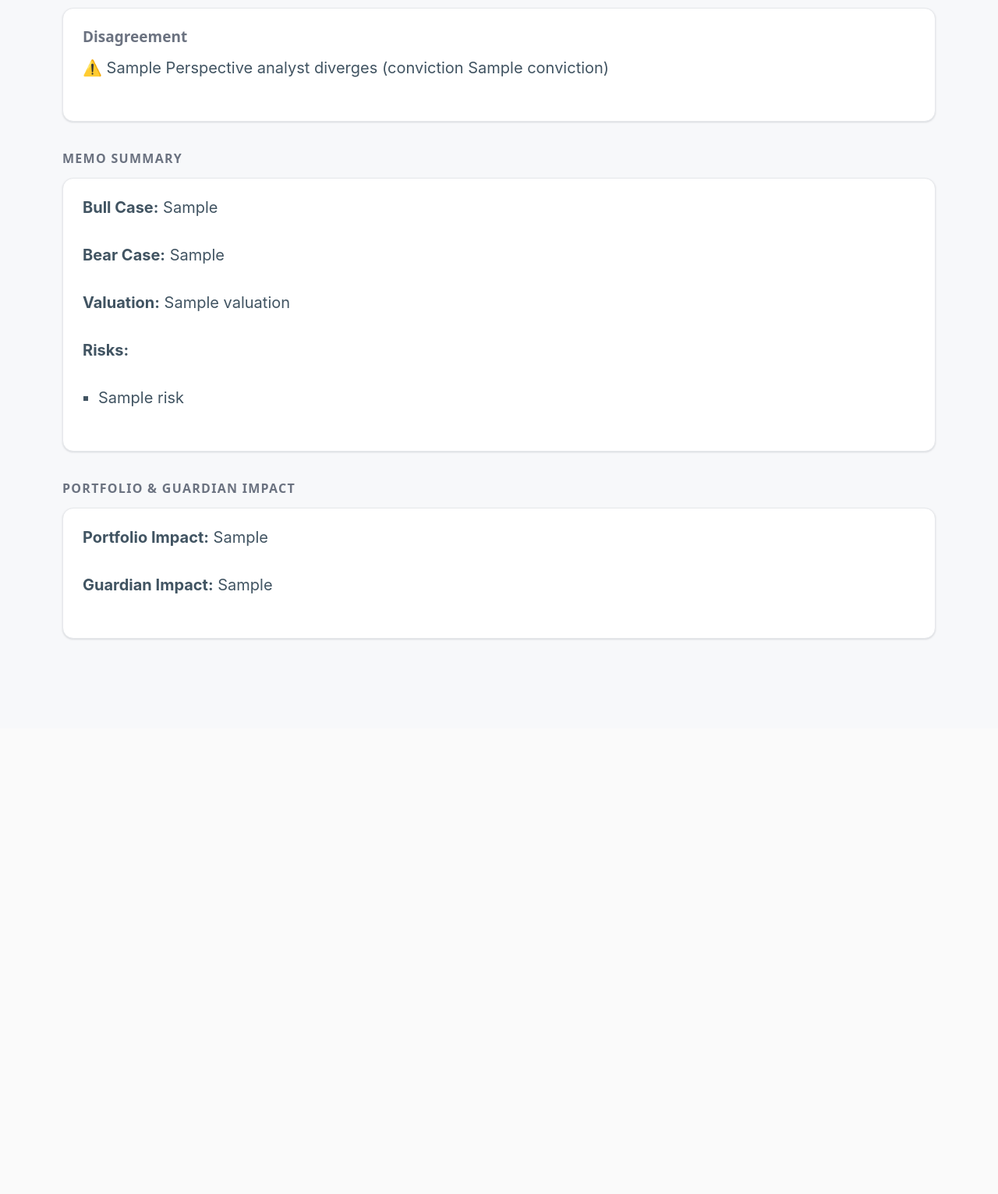
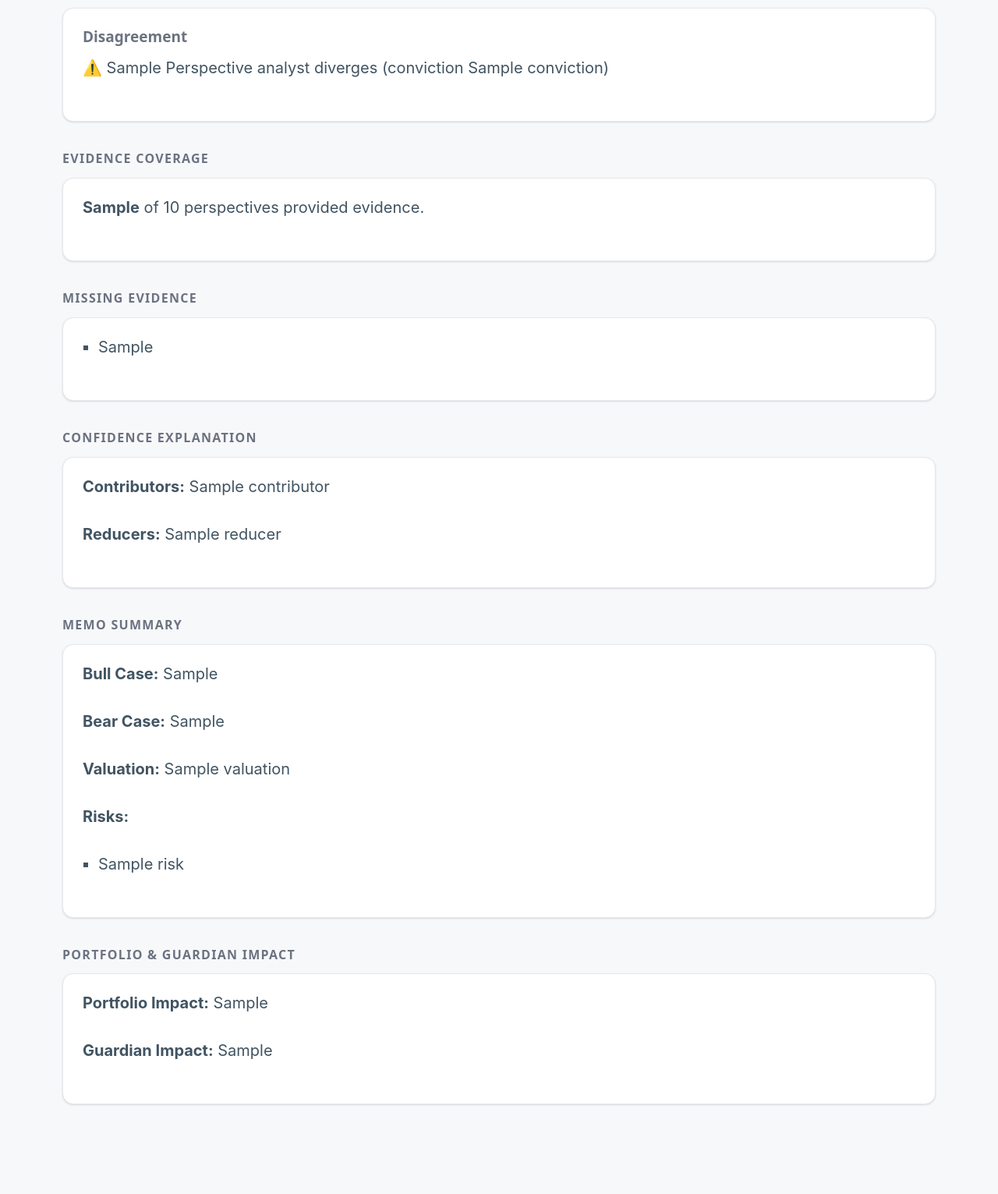
Before and after one commit to Lolitadelgadosharona/CompoundOS, a Python web app: template apps/api/templates/decision_workspace.html in a window 1280 px wide. Shown: the part 1143-2674 px from the top of the page at 78% size. Before the commit the page ends 1964 px from the top, so only its background shows below. Run offline with Jinja, Linux system fonts and the light colour scheme; the template is opened without the code that fills it: most values are stand-ins (such as "Sample title", 1, 10 or a date in 2020); some libraries are stand-ins or nearby versions.

Commit message:
feat: add decision evidence intelligence to workspace

```diff
--- a/apps/api/templates/decision_workspace.html
+++ b/apps/api/templates/decision_workspace.html
@@ -59,6 +59,49 @@
     {% else %}
     <p class="muted">No committee perspectives available.</p>
     {% endif %}
+</section>
+
+<!-- Evidence Coverage -->
+<section>
+    <h2 class="section-title">Evidence Coverage</h2>
+    <div class="card">
+        <p><strong>{{ ws.evidence_coverage.with_evidence }}</strong> of
+            {{ ws.evidence_coverage.total }} perspectives provided evidence.</p>
+    </div>
+</section>
+
+<!-- Missing Evidence -->
+<section>
+    <h2 class="section-title">Missing Evidence</h2>
+    {% if ws.missing_evidence %}
+    <div class="card">
+        <ul>
+            {% for m in ws.missing_evidence %}
+            <li>{{ m }}</li>
+            {% endfor %}
+        </ul>
+    </div>
+    {% else %}
+    <p class="muted">Missing-evidence data unavailable.</p>
+    {% endif %}
+</section>
+
+<!-- Confidence Explanation -->
+<section>
+    <h2 class="section-title">Confidence Explanation</h2>
+    <div class="card">
+        {% if ws.confidence_explanation.contributors %}
+        <p><strong>Contributors:</strong>
+            {{ ws.confidence_explanation.contributors | join(', ') }}</p>
+        {% endif %}
+        {% if ws.confidence_explanation.reducers %}
+        <p><strong>Reducers:</strong>
+            {{ ws.confidence_explanation.reducers | join(', ') }}</p>
+        {% endif %}
+        {% if not ws.confidence_explanation.contributors and not ws.confidence_explanation.reducers %}
+        <p class="muted">Confidence contributors / reducers data unavailable.</p>
+        {% endif %}
+    </div>
 </section>
 
 <!-- Memo Summary -->
```
Also changed, not shown: apps/api/services/decision_workspace.py (+34 -0 lines), tests/test_decision_workspace.py (+16 -0 lines).
